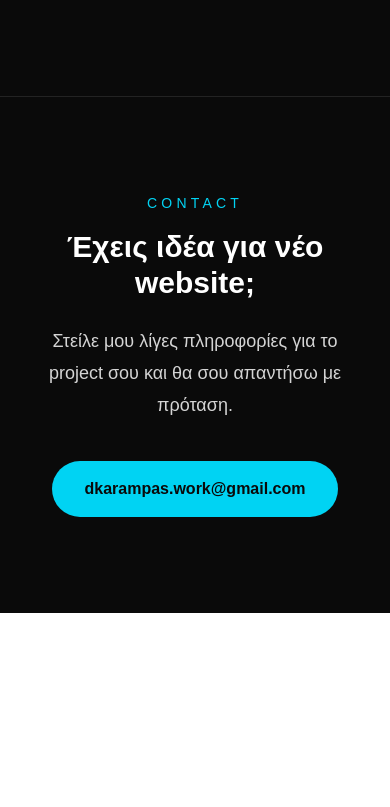
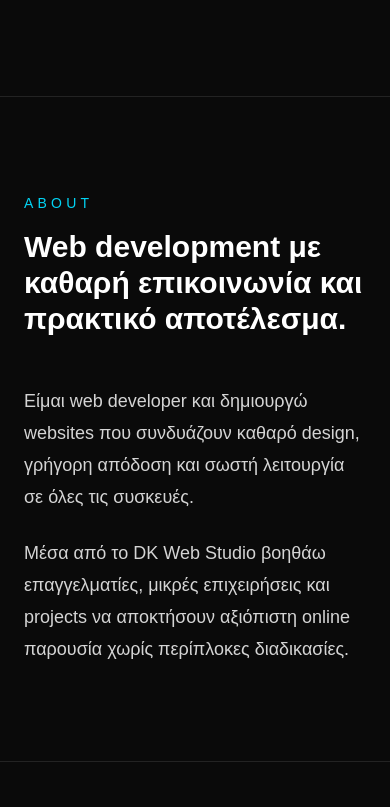
Before and after one commit to dk-web-studio/dk-web-studio, a Next.js app: page / in a window 390 px wide. Shown: the part 4677-5484 px from the top of the page. Before the commit the page ends 5290 px from the top, so only its background shows below. Built offline with nearby package versions, Linux system fonts and the light colour scheme.

Commit message:
Update website metadata

```diff
--- a/app/page.tsx
+++ b/app/page.tsx
@@ -52,6 +52,10 @@ export default function Home() {
           </a>
 
           <div className="hidden items-center gap-8 text-sm text-neutral-300 md:flex">
+           <a href="#about" className="hover:text-white">
+  About
+</a>
+
             <a href="#services" className="hover:text-white">
               Services
             </a>
@@ -188,6 +192,33 @@ export default function Home() {
         </div>
       </section>
 
+      <section id="about" className="border-t border-white/10 px-6 py-24">
+  <div className="mx-auto grid max-w-6xl gap-12 md:grid-cols-2">
+    <div>
+      <p className="text-sm font-medium uppercase tracking-[0.3em] text-cyan-400">
+        About
+      </p>
+
+      <h2 className="mt-4 text-3xl font-bold md:text-5xl">
+        Web development με καθαρή επικοινωνία και πρακτικό αποτέλεσμα.
+      </h2>
+    </div>
+
+    <div className="space-y-6 text-lg leading-8 text-neutral-300">
+      <p>
+        Είμαι web developer και δημιουργώ websites που συνδυάζουν καθαρό
+        design, γρήγορη απόδοση και σωστή λειτουργία σε όλες τις συσκευές.
+      </p>
+
+      <p>
+        Μέσα από το DK Web Studio βοηθάω επαγγελματίες, μικρές επιχειρήσεις
+        και projects να αποκτήσουν αξιόπιστη online παρουσία χωρίς περίπλοκες
+        διαδικασίες.
+      </p>
+    </div>
+  </div>
+</section>
+
       <section id="contact" className="border-t border-white/10 px-6 py-24">
         <div className="mx-auto max-w-3xl text-center">
           <p className="text-sm font-medium uppercase tracking-[0.3em] text-cyan-400">
```
